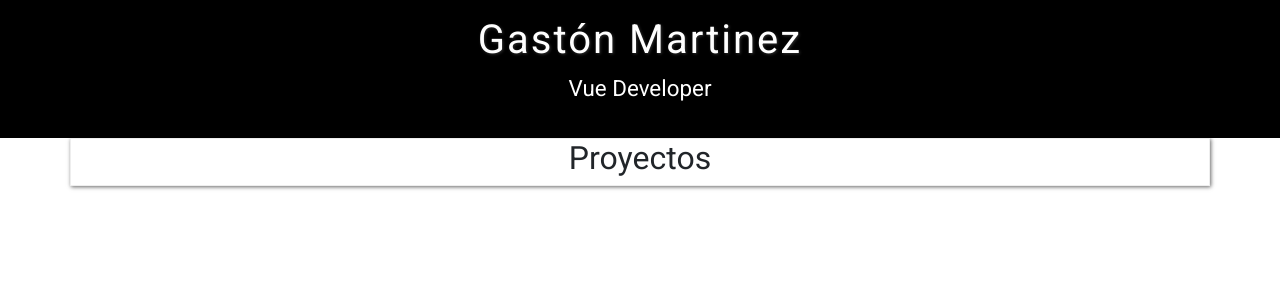
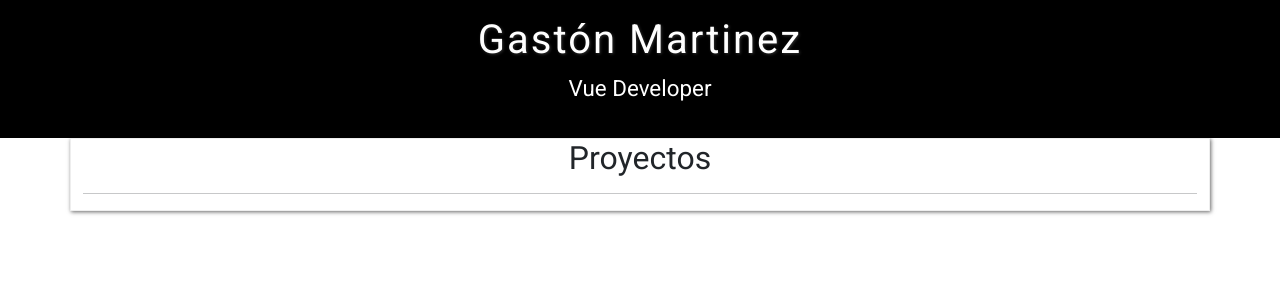
Before and after one commit to gastonm3112/portfolio-dinamico, a Vue app: page / in a window 1280 px wide. Shown: the top 300 px of the page. Built offline with nearby package versions, Linux system fonts and the light colour scheme.

Commit message:
Estilos agregados al titulo

```diff
--- a/src/App.vue
+++ b/src/App.vue
@@ -1,7 +1,9 @@
 <template>
-  <Header />
+  <div id="app">
+    <Header />
 
-  <Container />
+    <Container />
+  </div>
 </template>
 
 <script>
--- a/src/components/Container.vue
+++ b/src/components/Container.vue
@@ -1,6 +1,7 @@
 <template>
   <div id="container" class="container">
     <h2>Proyectos</h2>
+    <hr />
   </div>
 </template>
 
```
